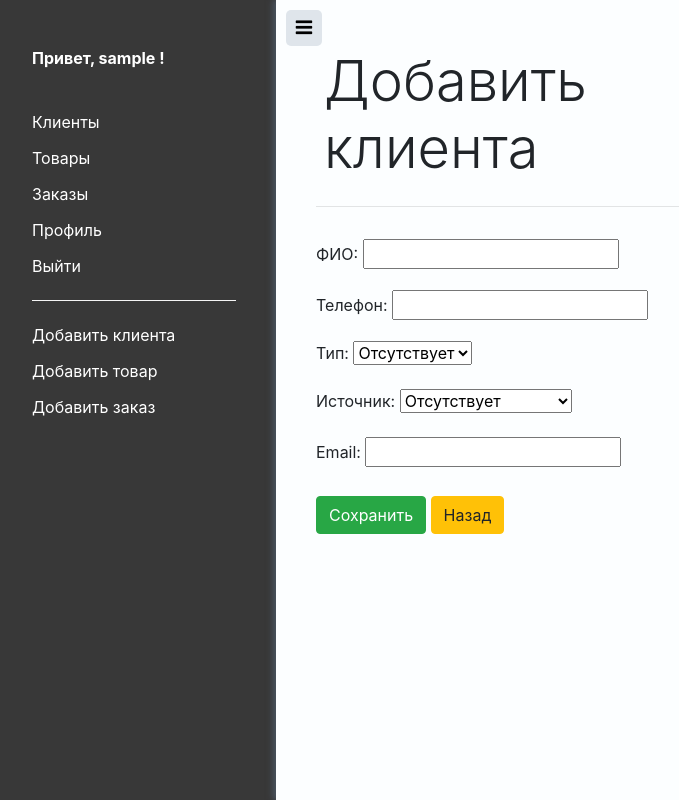
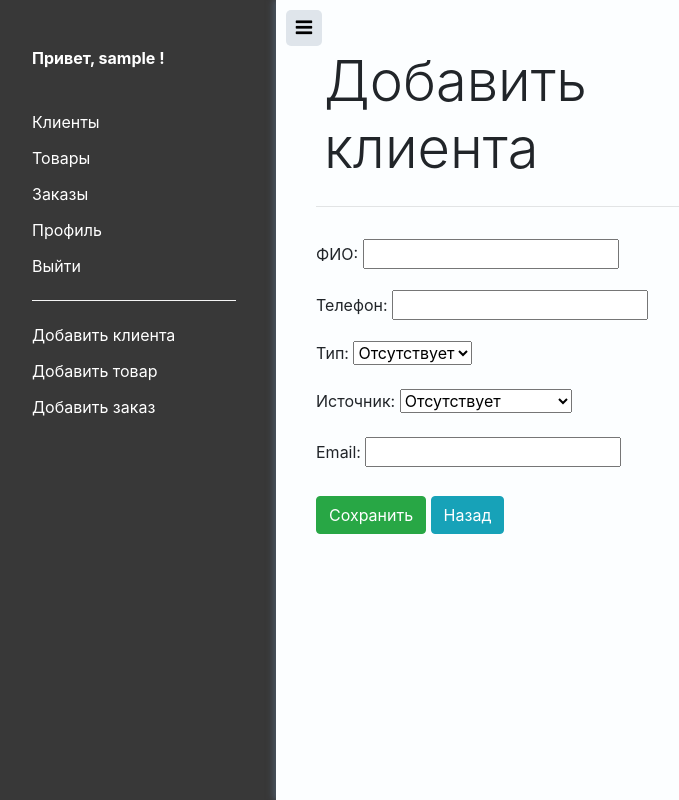
Before and after one commit to verhovensky/crm-yuf, a Django app: page /client/add/ in a window 1280 px wide. Shown: the whole page, without its empty margins (8-687 px from the left). Run offline with Django 3.2, Linux system fonts and the light colour scheme; the visitor is signed in with stand-in values (Sample User, id 1); some libraries are stand-ins or nearby versions.

Commit message:
client templates go back button fix

```diff
--- a/client/templates/client/client_detail.html
+++ b/client/templates/client/client_detail.html
@@ -12,7 +12,7 @@
     </div>
     <a href="{% url 'client:client_edit' client.pk client.slug %}"><button class="btn btn-warning" onlick="return false;">Изменить</button></a>
     <button data-id="{{ client.pk }}" class="btn btn-danger get_delete_id" role="button" data-toggle="modal" data-target="#ClientModalCenter">Удалить</button>
-    <a href="{% url 'client:client_main' %}"><button class="btn btn-primary" onlick="return false;">Все клиенты</button></a>
+    <a href="javascript:history.go(-1)" class="btn btn-info">Назад</a>
 
      <!-- ClientModalCenter -->
         <div class="modal fade" id="ClientModalCenter" tabindex="-1" role="dialog" aria-labelledby="exampleModalCenterTitle" aria-hidden="true" data-backdrop="false">
--- a/client/templates/client/client_form.html
+++ b/client/templates/client/client_form.html
@@ -14,7 +14,7 @@
                 <div class="row pt-2">
                     <div class="col-sm">
                       <button type="submit" class="btn btn-success">Сохранить</button>
-                      <a href="{% url 'client:client_main' %}" class="btn btn-warning">Назад</a>
+                      <a href="javascript:history.go(-1)" class="btn btn-info">Назад</a>
                     </div>
                 </div>
             </form>
```
